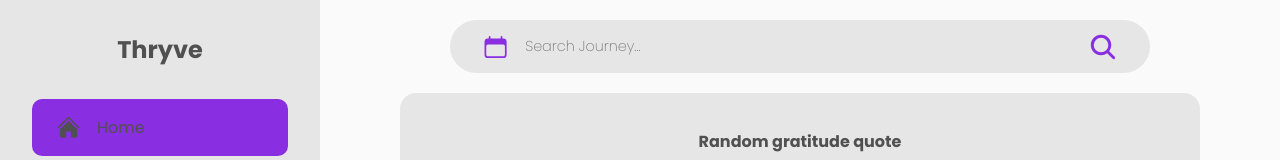
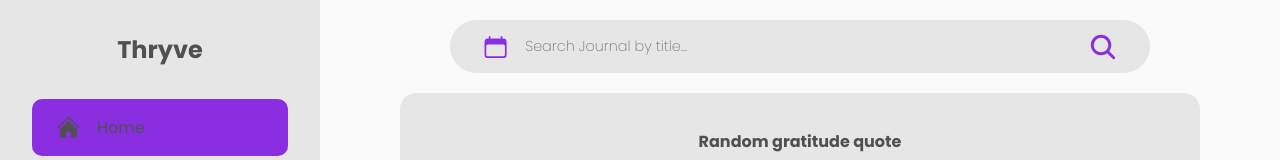
Before and after one commit to Charmingdc/Thryve, a React (Vite) app: page /home in a window 1280 px wide. Shown: the top 160 px of the page. Built offline with nearby package versions, Linux system fonts and the light colour scheme; no server answers.

Commit message:
added search functionality to homepage

```diff
--- a/src/components/HomePage/SearchBar/SearchBar.jsx
+++ b/src/components/HomePage/SearchBar/SearchBar.jsx
@@ -1,13 +1,34 @@
 import { HiCalendar } from "react-icons/hi2";
 import { IoSearch } from "react-icons/io5";
 import "./SearchBar.css";
+import { useEffect, useState } from "react";
 
-const SearchBar = () => {
+const SearchBar = ({datas, onJournalSearch}) => {
+  const [input, setInput] = useState('');
+
+  const handleInputChange = (e) => {
+    const searchTerm = e.target.value.toLowerCase();
+    setInput(searchTerm);
+
+    if (searchTerm === '') {
+      onJournalSearch(null);
+    } else {
+      const filteredData = datas.filter(journal => journal.journalTitle.toLowerCase().includes(searchTerm));
+      onJournalSearch(filteredData);
+    }
+  }
+
+
   return (
     <div className="search-bar">
       <HiCalendar size={30} style={{color: "var(--primary-color)"}} />
-          <div className=""></div> <input type="text" placeholder="Search Journey..." />
-          <button>
+      <div className=""></div>
+      <input
+        type="text"
+        value={input}
+        onChange={handleInputChange}
+        placeholder="Search Journal by title..." />
+      <button onClick={handleInputChange}>
         <IoSearch size={30} style={{color: "var(--primary-color)" }} />
       </button>
     </div>
--- a/src/pages/HomePage/HomePage.jsx
+++ b/src/pages/HomePage/HomePage.jsx
@@ -12,10 +12,12 @@ import SearchBar from "../../components/HomePage/SearchBar/SearchBar";
 import "./HomePage.css";
 
 
+
 const HomePage = () => {
   const [quote, setQuote] = useState('');
   const hasFetched = useRef(false);
   const [journals, setJournals] = useState([]);
+  const [filteredJournals, setFilteredJournals] = useState(null);
 
 
   const getRandomQuote = async () => {
@@ -40,6 +42,9 @@ const HomePage = () => {
     }
   }
 
+  const handleJournalSearch = (filteredData) => {
+    setFilteredJournals(filteredData);
+  };
 
   useEffect(() => {
     const getJournals = async () => {
@@ -58,14 +63,12 @@ const HomePage = () => {
             journalData.push(docData);
           });
 
-
           setJournals(journalData);
         });
       } catch (err) {
         console.error(err.messsage);
       }
     }
-
     getJournals();
   }, []);
 
@@ -88,9 +91,9 @@ const HomePage = () => {
       <SideBar currentPage="home" />
 
       <div className="home-page">
-        <SearchBar />
+        <SearchBar datas={journals} onJournalSearch={handleJournalSearch} />
 
-        <JournalsContainer gratitudeQuote={quote} journals={journals} />
+        <JournalsContainer gratitudeQuote={quote} journals={filteredJournals || journals} />
       </div>
     </div>
 
```
Lines whose indentation alone changed are shown as unchanged.
